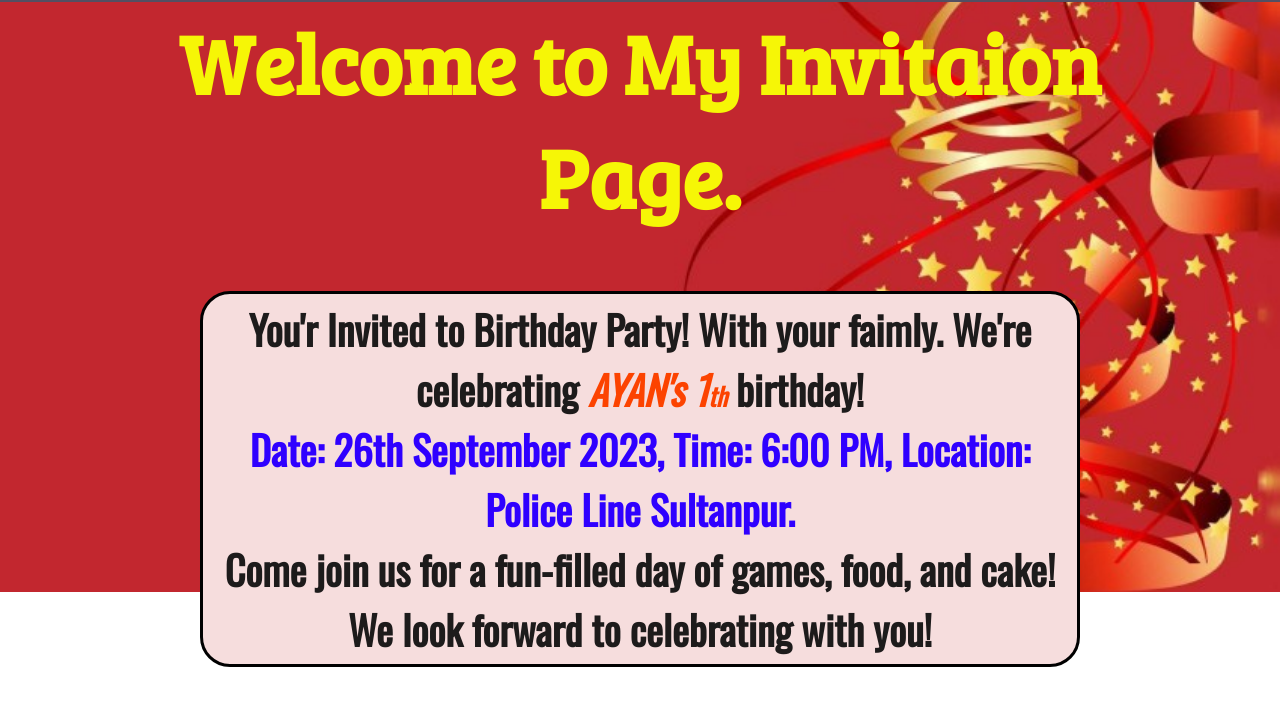
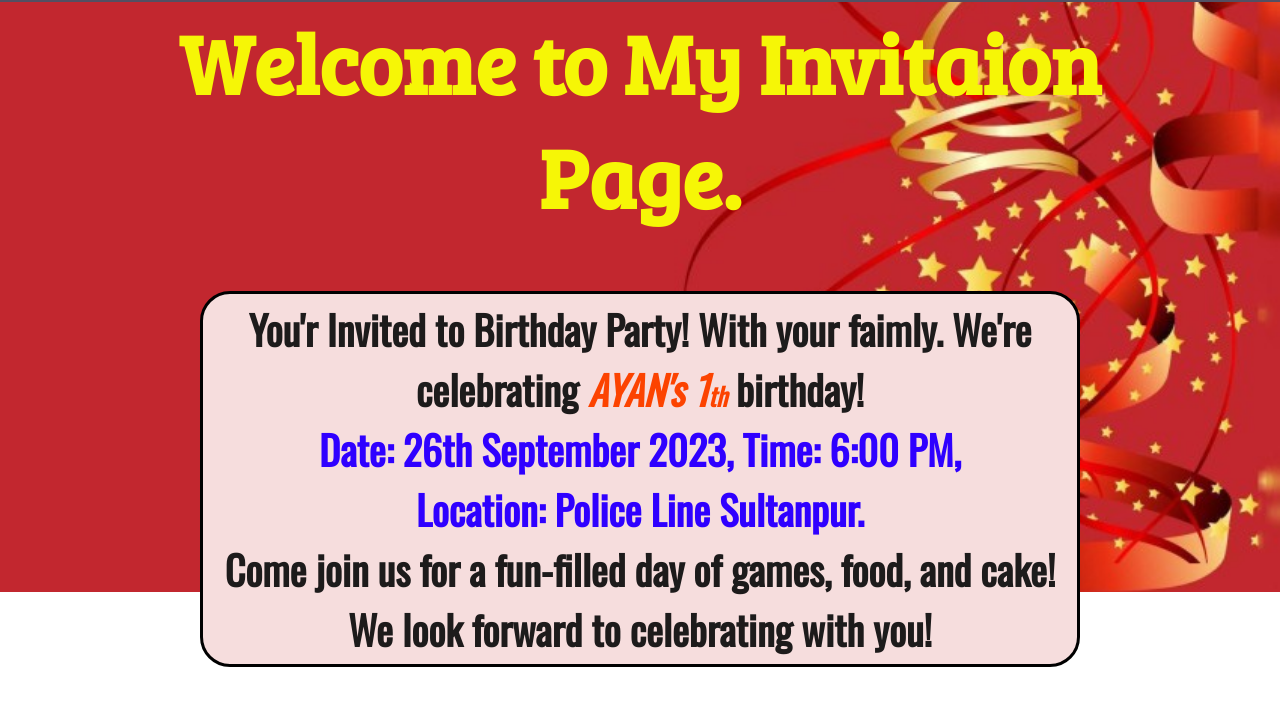
Before and after one commit to israr8090/ayan, a plain HTML site: page index.html in a window 1280 px wide. Shown: the part 50-772 px from the top of the page. Drawn offline with nearby package versions, Linux system fonts and the light colour scheme; a web font is replaced by a local one.

Commit message:
some changes in details id

```diff
--- a/index.html
+++ b/index.html
@@ -32,7 +32,7 @@
         </div>
         <div class="details">
 
-            <p>You'r Invited to Birthday Party! With your faimly. We're celebrating <em class="font-colores">AYAN's 1</em><em class="font-size font-colores">th</em> birthday! <br> <strong class="font-color">Date: 26th September 2023,</strong> <strong class="font-color">Time: 6:00 PM,</strong> <strong class="font-color">Location: Police Line Sultanpur.</strong><br> Come join us for a fun-filled day of games, food, and cake! We look forward to celebrating with you! </p>
+            <p>You'r Invited to Birthday Party! With your faimly. We're celebrating <em class="font-colores">AYAN's 1</em><em class="font-size font-colores">th</em> birthday! <br> <strong class="font-color">Date: 26th September 2023,</strong> <strong class="font-color">Time: 6:00 PM,</strong> <strong class="font-color"> <br>Location: Police Line Sultanpur.</strong><br> Come join us for a fun-filled day of games, food, and cake! We look forward to celebrating with you! </p>
 
         </div>
     </section>
```
